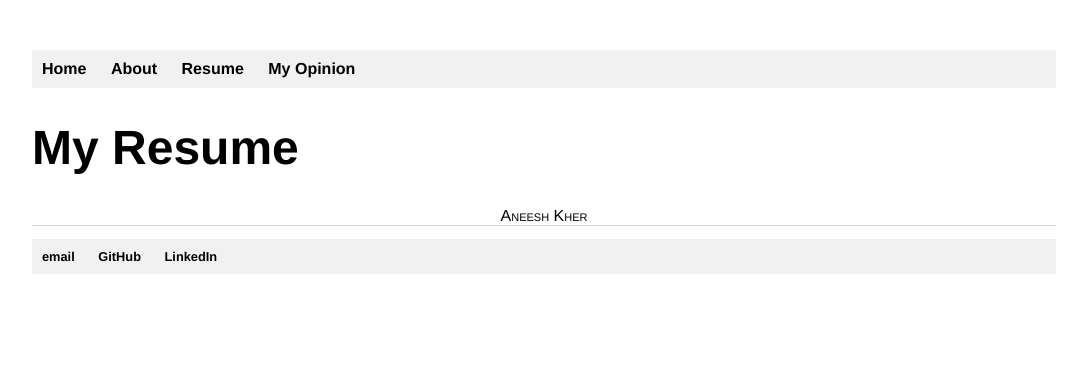
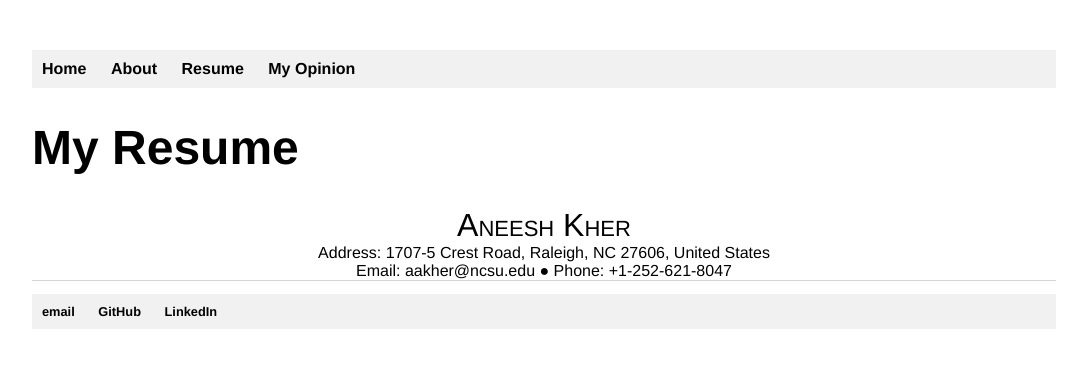
Before and after one commit to aneeshkher/aneeshkher.github.io, a Jekyll site: the page built from resume/index.html, in a window 1280 px wide. Shown: the top 368 px of the page, without its empty margins (96-1183 px from the left). Built offline with Jekyll 4.4.1, drawn with Linux system fonts in a browser that asks for light colours.

Commit message:
Test special codes in HTML

```diff
--- a/css/main.css
+++ b/css/main.css
@@ -53,5 +53,11 @@ ul.posts li {
 .resume_name {
     text-align: center;
     font-variant: small-caps;
+    font-size: 2em;
     font-family: 'Helvetica', 'Arial', 'Sans-Serif';
 }
+
+.resume_address {
+    text-align: center;
+    font-family: 'Helvetica', 'Arial', 'Sans-Serif';
+}
--- a/resume/index.html
+++ b/resume/index.html
@@ -5,4 +5,6 @@ title: CV of Your Name
 <div class="resume">
 	<h1>My Resume</h1>
 	<div class="resume_name">Aneesh Kher</div>
+	<div class="resume_address">Address: 1707-5 Crest Road, Raleigh, NC 27606, United States</div>
+	<div class="resume_address">Email: aakher@ncsu.edu &#9679 Phone: +1-252-621-8047</div>
 </div>
```
